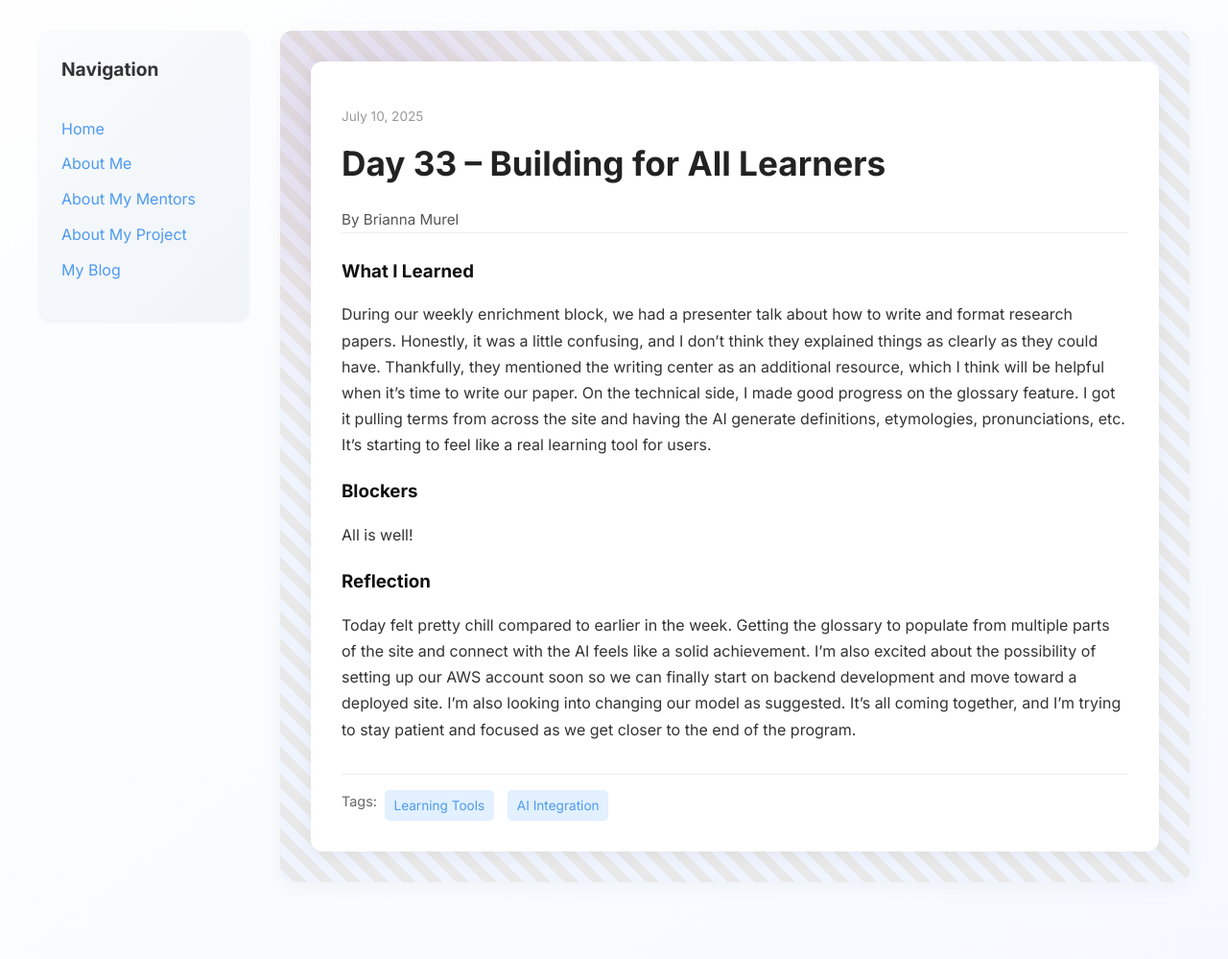
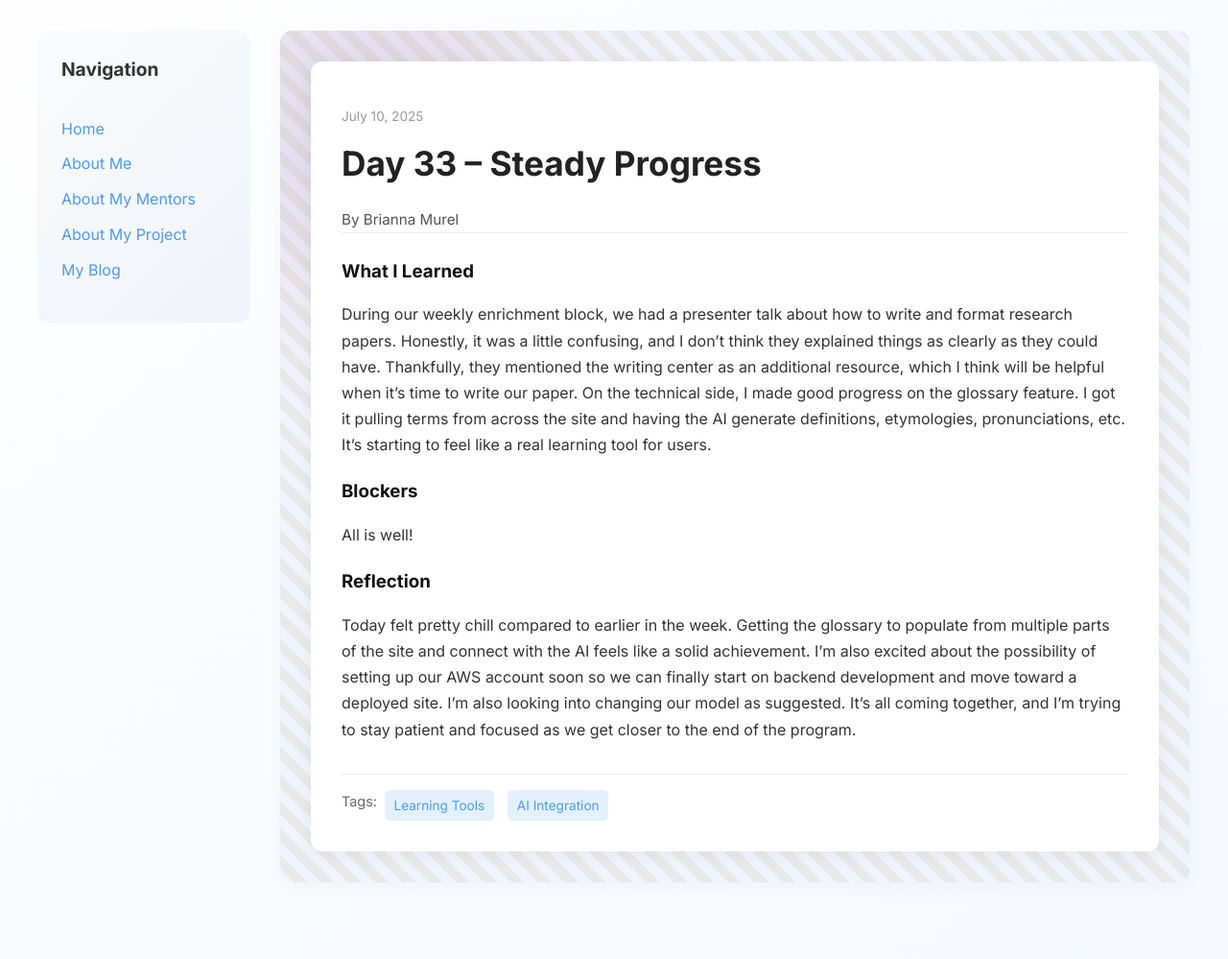
Before and after one commit to brmu22/brmu22.github.io, a Jekyll site: the page built from _posts/2025-07-10-day-33.md, in a window 1280 px wide. Shown: the whole page at 96% size. Built offline with Jekyll 4.4.1, drawn with Linux system fonts in a browser that asks for light colours.

Commit message:
Update 2025-07-10-day-33.md

```diff
--- a/_posts/2025-07-10-day-33.md
+++ b/_posts/2025-07-10-day-33.md
@@ -1,6 +1,6 @@
 ---
 layout: post
-title: "Day 33 – Building for All Learners"
+title: "Day 33 – Steady Progress"
 date: 2025-07-10
 author: Brianna Murel
 permalink: /day33.html
```
